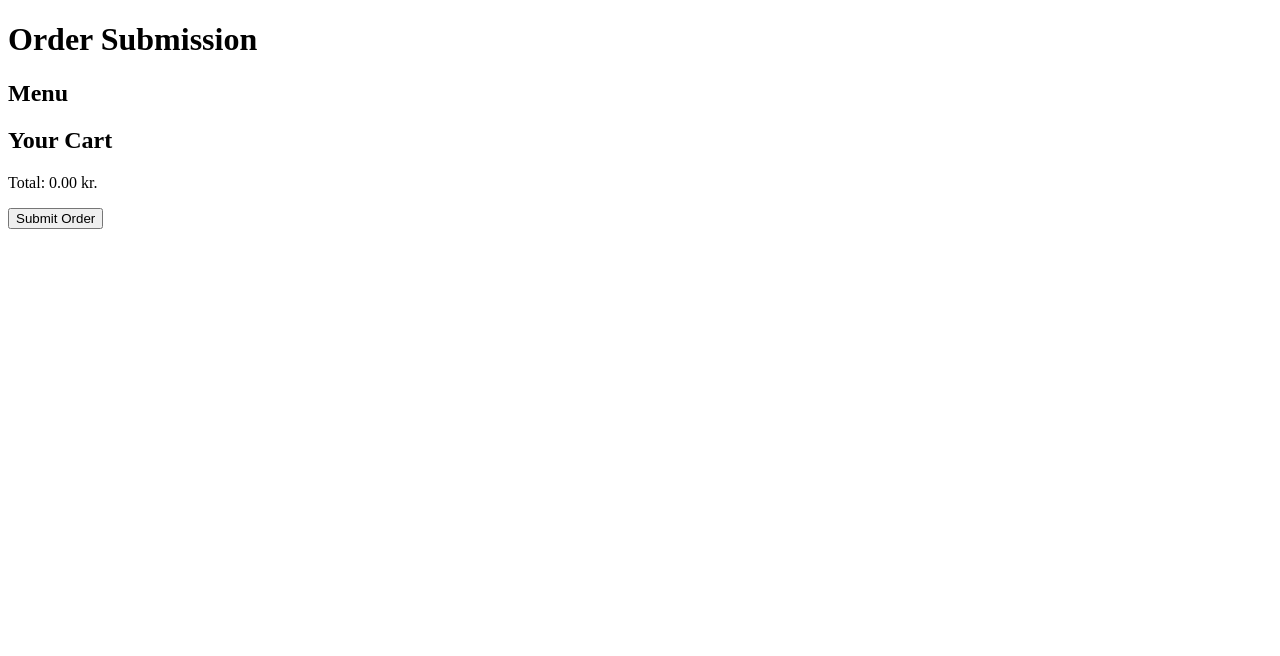
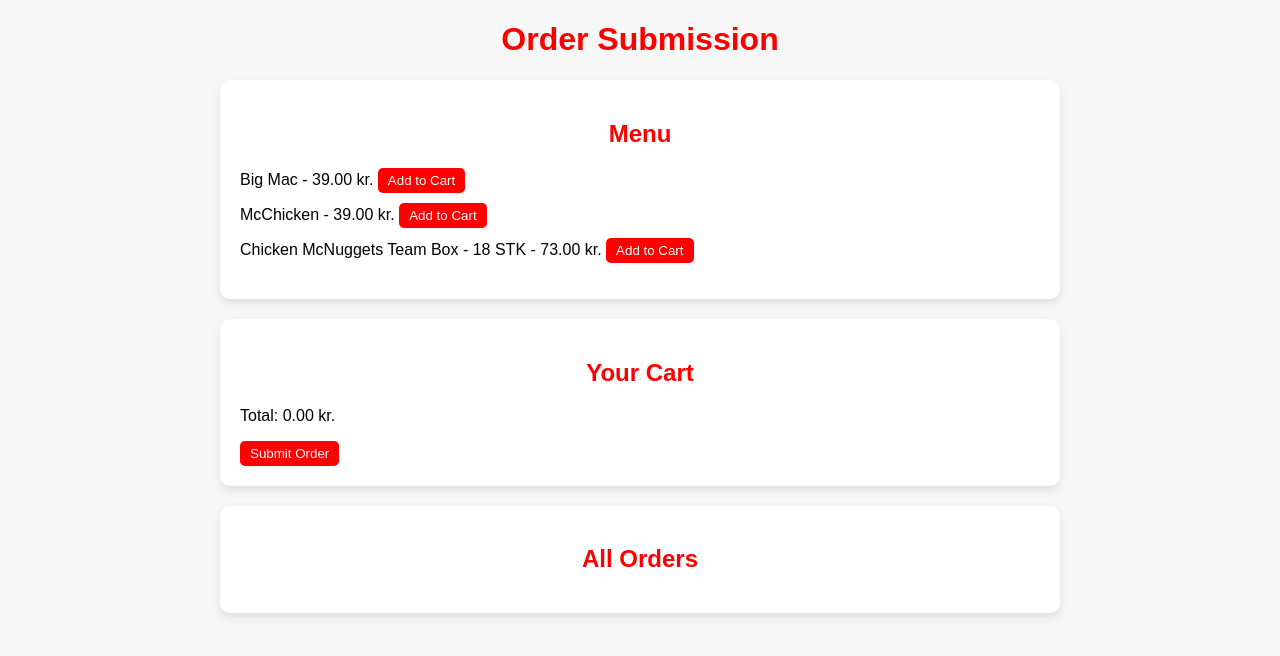
Before and after one commit to BirkPB/Kiosk, a plain HTML site: page index.html in a window 1280 px wide. Drawn offline with Linux system fonts and the light colour scheme.

Commit message:
Update index.html

```diff
--- a/index.html
+++ b/index.html
@@ -4,6 +4,50 @@
 <meta charset="UTF-8">
 <meta name="viewport" content="width=device-width, initial-scale=1.0">
 <title>Mcdonalds Order Submission</title>
+<style>
+body {
+  font-family: Arial, sans-serif;
+  margin: 0;
+  padding: 0;
+  background-color: #f7f7f7;
+}
+
+.container {
+  max-width: 800px;
+  margin: 20px auto;
+  padding: 20px;
+  background-color: #fff;
+  border-radius: 10px;
+  box-shadow: 0 4px 8px rgba(0, 0, 0, 0.1);
+}
+
+h1, h2 {
+  text-align: center;
+  color: #f00; /* Your brand color */
+}
+
+ul {
+  list-style: none;
+  padding: 0;
+}
+
+li {
+  margin-bottom: 10px;
+}
+
+button {
+  background-color: #f00; /* Your brand color */
+  color: #fff;
+  border: none;
+  padding: 5px 10px;
+  border-radius: 5px;
+  cursor: pointer;
+}
+
+button:hover {
+  background-color: #c00; /* Darker shade for hover */
+}
+</style>
 </head>
 <body>
 <h1>Order Submission</h1>
@@ -21,7 +65,16 @@
   <p>Total: <span id="total">0.00 kr.</span></p>
   <button id="submit-order">Submit Order</button>
 </div>
+<div class="container">
+  <h2>All Orders</h2>
+  <ul id="orders">
+    <!-- All orders will be dynamically populated here -->
+  </ul>
+</div>
+<script src="https://www.gstatic.com/firebasejs/9.4.0/firebase-app.js"></script>
+<script src="https://www.gstatic.com/firebasejs/9.4.0/firebase-database.js"></script>
 <script src="firebase-config.js"></script>
 <script src="order-submission.js"></script>
+<script src="display-orders.js"></script>
 </body>
 </html>
```
